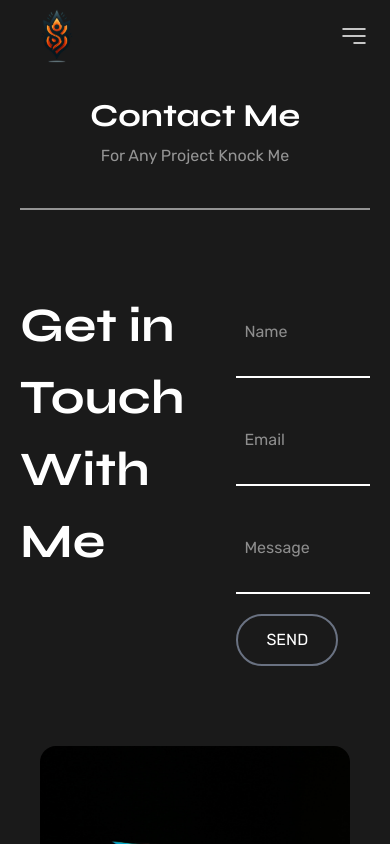
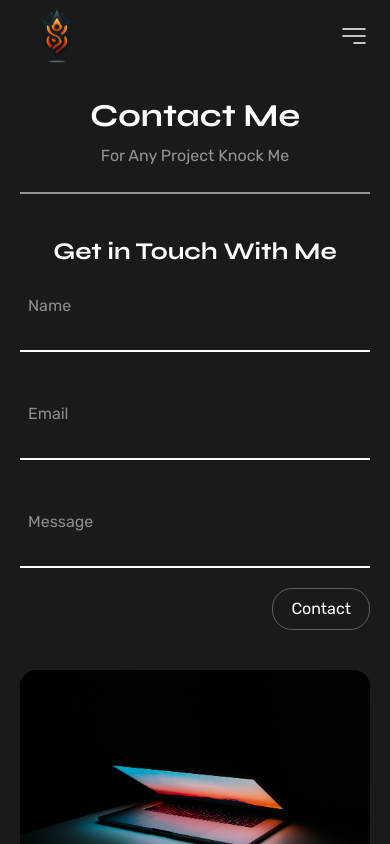
Before and after one commit to lathershorabh-sketch/portfolio, a React (Vite) app: page /contact in a window 390 px wide. Shown: the top 844 px of the page. Built offline with nearby package versions, Linux system fonts and the light colour scheme.

Commit message:
This website is complete.

```diff
--- a/src/components/ContactForm.jsx
+++ b/src/components/ContactForm.jsx
@@ -2,42 +2,39 @@ import laptop from "../assets/Images/laptop.png";
 
 const ContactForm = () => {
   return (
-    <section className="mb-25 px-5 xl:px-0">
-      <div className="text-white flex max-w-285 w-full mx-auto justify-between ">
-        <h2 className="text-[48px] max-w-65 font-bold font-syne">
+    <section className="mb-10 lg:mb-25 px-5 xl:px-0">
+      <div className="text-white flex flex-col md:flex-row max-w-285 w-full mx-auto justify-center md:justify-between gap-6 md:gap-10">
+        <h2 className="text-[24px] md:text-[40px] lg:text-[48px] text-center md:text-start  mx-auto md:mx-0 max-w-79 font-bold font-syne">
           Get in Touch With Me
         </h2>
-        <div className="text-white max-w-150 w-full flex flex-col gap-5 font-rubik">
+        <div className="text-white mx-auto lg:mx-0 max-w-150 md:max-w-120 lg:max-w-150 w-full flex flex-col  gap-5 font-rubik">
           <input
-            className="text-white border-b-2  mt-5 pt-2.5 pl-2 pr-5 pb-8 max-w-150 w-full "
+            className="text-white border-b-2 mt-0 lg:mt-5 pt-0 lg:pt-2.5 pl-2 pr-5 pb-8 max-w-150 w-full mx-auto md:mx-0"
             type="text"
             placeholder="Name"
           />
           <input
-            className="text-white mt-5 pt-2.5 pl-2 pr-5 pb-8 max-w-150 w-full   border-b-2"
+            className="text-white mt-5 pt-2.5 pl-2 pr-5 pb-8 max-w-150 w-full mx-auto md:mx-0  border-b-2"
             type="email"
             placeholder="Email"
           />
           <input
-            className="text-white mt-5 pt-2.5 pl-2 pr-5 pb-8 max-w-150  w-full  border-b-2 "
+            className="text-white mt-5 pt-2.5 pl-2 pr-5 pb-8 max-w-150  w-full mx-auto md:mx-0 border-b-2 "
             placeholder="Message"
           />
-          <button
-            className="text-white w-fit px-7 py-3 rounded-full border-2 border-gray-500 hover:bg-gray-500 hover:text-black transition duration-300"
-            type="submit"
-          >
-            SEND
+          <button className="text-white w-fit  ml-auto hover:shadow-[0_0_25px_rgba(255,255,255,0.7)]  duration-300 ease-linear border border-[#5F5F5F] hover:border-white px-4.5 py-[7.78px] rounded-[20px] text-[16px]">
+            Contact
           </button>
         </div>
       </div>
-      <div className="w-full lg:max-w-285 mx-auto mt-20 px-5 lg:px-0 h-70 sm:h-120 md:h-150 lg:h-full">
+      <div className="w-full lg:max-w-285 mx-auto mt-10 lg:mt-20  h-70 sm:h-120 md:h-150 lg:h-full">
         <img
           className="rounded-2xl w-full h-full object-cover"
           src={laptop}
           alt="laptop"
         />
       </div>
-      <div className="flex flex-col sm:flex-row text-white max-w-250 w-full text-center sm:text-start justify-center sm:justify-between mx-auto px-5 lg:px-0 text-[18px] md:text-[20px] lg:text-[24px] mt-20 gap-5">
+      <div className="flex flex-col sm:flex-row text-white max-w-250 w-full text-center sm:text-start justify-center sm:justify-between mx-auto px-5 lg:px-0 text-[18px] md:text-[20px] lg:text-[24px] mt-10 lg:mt-20 gap-5">
         <p>Greater Noida</p>
         <p>+91 96254 08587</p>
         <p>sourabhlather579@gmail.com</p>
--- a/src/components/ContactHero.jsx
+++ b/src/components/ContactHero.jsx
@@ -5,7 +5,7 @@ const ContactHero = () => {
   return (
     <section className="px-5">
       <HeroSecond text={"Contact Me"} subtitle={"For Any Project Knock Me"} />
-      <div className="max-w-285 h-0.5 w-full bg-[#949494] mx-auto mb-20 "></div>
+      <div className="max-w-285 h-0.5 w-full bg-[#949494] mx-auto mb-10 lg:mb-20 "></div>
     </section>
   );
 };
--- a/src/components/AboutUs.jsx
+++ b/src/components/HomepageAbout.jsx
@@ -1,6 +1,6 @@
 import { Button } from "./Button";
 import LinearGradient from "../assets/images/LinearGradient.png";
-const AboutUs = () => {
+const HomepageAbout = () => {
   return (
     <section className="relative mt-10 md:mt-15 lg:mt-[118.66px] mb-10 md:mb-24.5 flex flex-col md:flex-row items-center justify-center lg:justify-between max-w-285  mx-auto px-5 gap-10 md:gap-6">
       <div className="w-full md:max-w-155">
@@ -19,7 +19,7 @@ const AboutUs = () => {
       </div>
       <div className="max-w-100.75 md:max-w-95 lg:max-w-110 w-full ">
         <img
-          className=" inline-block rounded-3xl overflow-hidden transition-all duration-500 ease-out hover:scale-105 hover:shadow-[0_20px_60px_rgba(0,0,0,0.485)]"
+          className=" inline-block rounded-3xl overflow-hidden transition-all duration-500 ease-out hover:scale-105 hover:drop-shadow-[0_20px_30px_rgba(0,388,0,0.485)]"
           src="./src/assets/Images/SourabhLather.jpeg"
           alt="sourabh-lather"
         />
@@ -31,4 +31,4 @@ const AboutUs = () => {
   );
 };
 
-export default AboutUs;
+export default HomepageAbout;
--- a/src/components/Project.jsx
+++ b/src/components/Project.jsx
@@ -11,7 +11,7 @@ const Project = () => {
       <div className="flex flex-col md:flex-row gap-15 md:gap-6 items-center max-w-285 w-full justify-center md:justify-between mx-auto ">
         <div>
           <img
-            className="max-w-90 lg:max-w-120 w-full h-auto object-contain"
+            className="max-w-90 lg:max-w-120 w-full h-auto object-contain hover:scale-105 transition-all duration-300 hover:drop-shadow-[0_20px_30px_rgba(212,176,123,0.5)]"
             src={Phantazia}
             alt="phantazia"
           />
@@ -35,7 +35,7 @@ const Project = () => {
         </div>
         <div>
           <img
-            className="max-w-90 lg:max-w-120 w-full h-99.5 lg:h-133"
+            className="max-w-90 lg:max-w-120 w-full h-99.5 lg:h-133 transition-all duration-300 hover:scale-105 hover:drop-shadow-[0_20px_30px_rgba(0,0,255,0.5)]"
             src={Puzzle}
             alt="puzzle"
           />
--- a/src/components/common/HeroSecond.jsx
+++ b/src/components/common/HeroSecond.jsx
@@ -1,6 +1,6 @@
 export const HeroSecond = ({ text, subtitle }) => {
   return (
-    <div className="max-w-285 text-center xl:text-start mx-auto mb-10 lg:mb-20">
+    <div className="max-w-285 text-center xl:text-start mx-auto mb-6 lg:mb-20">
       <h2 className=" mx-auto xl:mx-0 text-[32px] sm:text-[36.22px] md:text-[45px] lg:text-[60px] text-white max-w-[448.22px] md:max-w-140 lg:max-w-157.5 w-full font-bold font-syne mt-5 md:mt-10 lg:mt-25  px-5 xl:px-0 mb-1 lg:mb-10">
         {text}
       </h2>
--- a/src/pages/HomePage.jsx
+++ b/src/pages/HomePage.jsx
@@ -1,20 +1,19 @@
-import Swiper from "swiper";
-import AboutUs from "../components/AboutUs";
-import Hero from "../components/Hero";
-import Navbar from "../components/Navbar";
-import SwiperServices from "../components/SwiperServices";
-import Project from "../components/Project";
-import Work from "../components/Work";
-import Testimonials from "../components/Testimonials";
 import Contact from "../components/Contact";
 import Fotter from "../components/Fotter";
+import Hero from "../components/Hero";
+import HomepageAbout from "../components/HomepageAbout";
+import Navbar from "../components/Navbar";
+import Project from "../components/Project";
+import SwiperServices from "../components/SwiperServices";
+import Testimonials from "../components/Testimonials";
+import Work from "../components/Work";
 
 const HomePage = () => {
   return (
     <>
       <Navbar />
       <Hero />
-      <AboutUs />
+      <HomepageAbout/>
       <SwiperServices />
       <Project />
       <Work />
```
